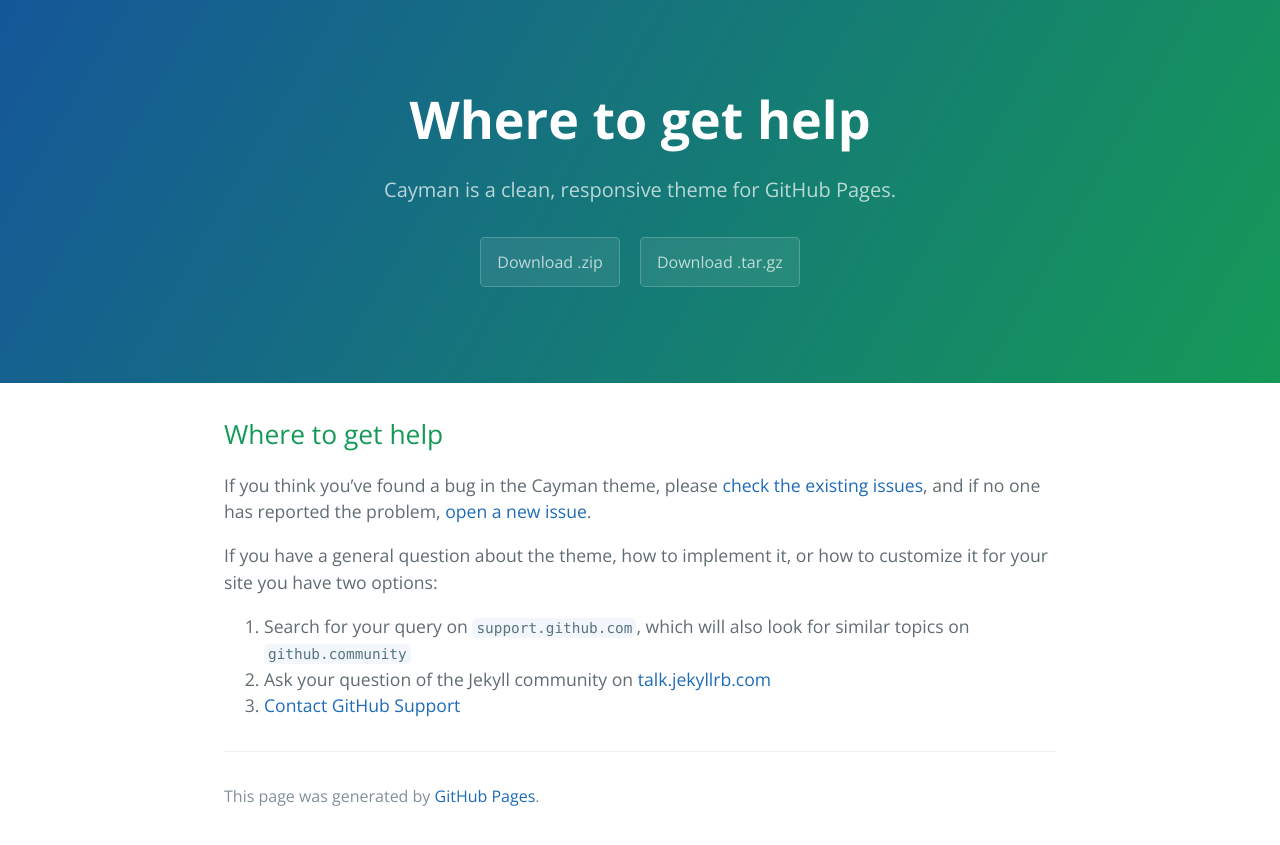
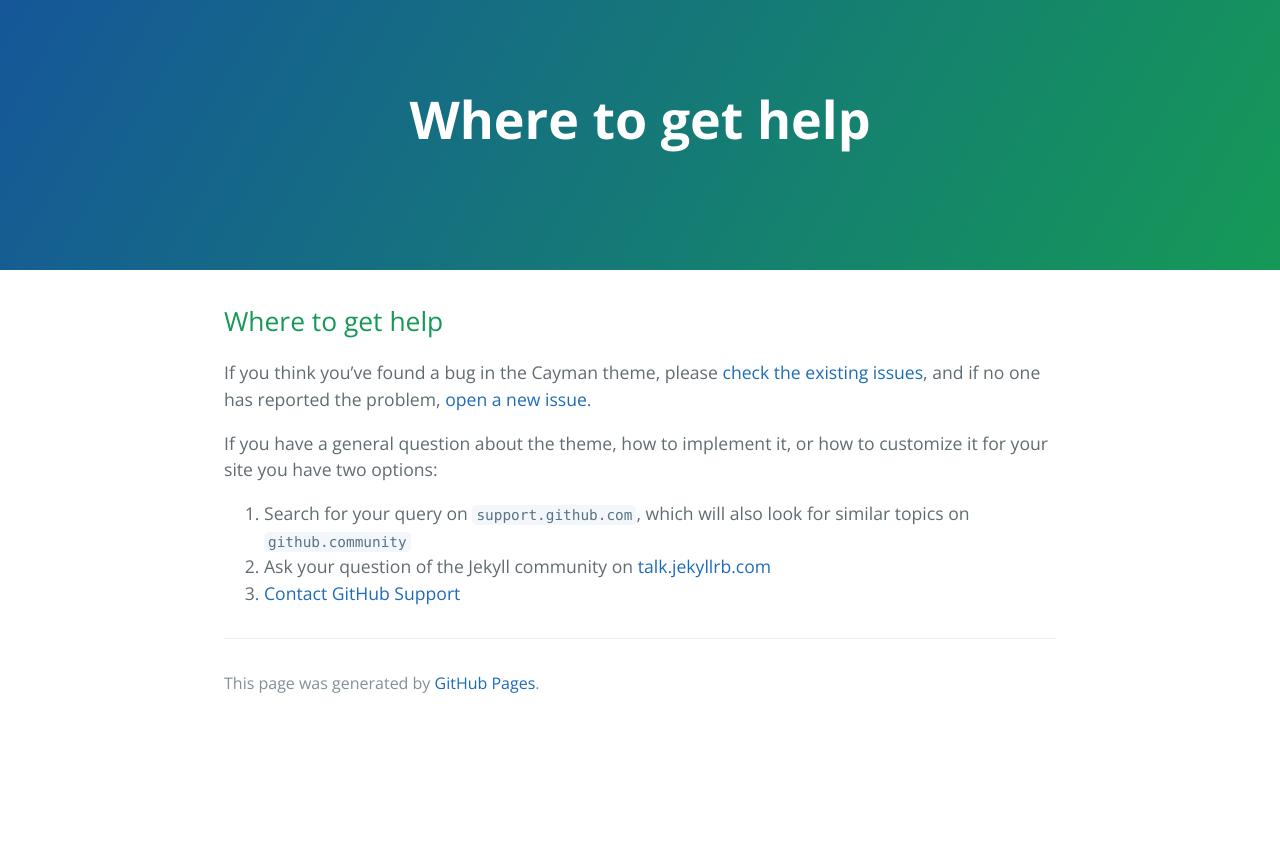
Before and after one commit to emirhannyilmaz/emirhannyilmaz.github.io, a Jekyll site: the page built from docs/SUPPORT.md, in a window 1280 px wide. Shown: the top 845 px of the page. Built offline with Jekyll 4.4.1, drawn with Linux system fonts in a browser that asks for light colours; our own code applies the rules of GitHub Pages for plain Markdown files; the repository's description, which GitHub fills in, is left out.

Commit message:
Update _config.yml

```diff
--- a/_config.yml
+++ b/_config.yml
@@ -1,5 +1,4 @@
-title: Cayman theme
-description: Cayman is a clean, responsive theme for GitHub Pages.
-show_downloads: true
+title: Emirhan Yılmaz
+description:
 google_analytics:
 theme: jekyll-theme-cayman
```
